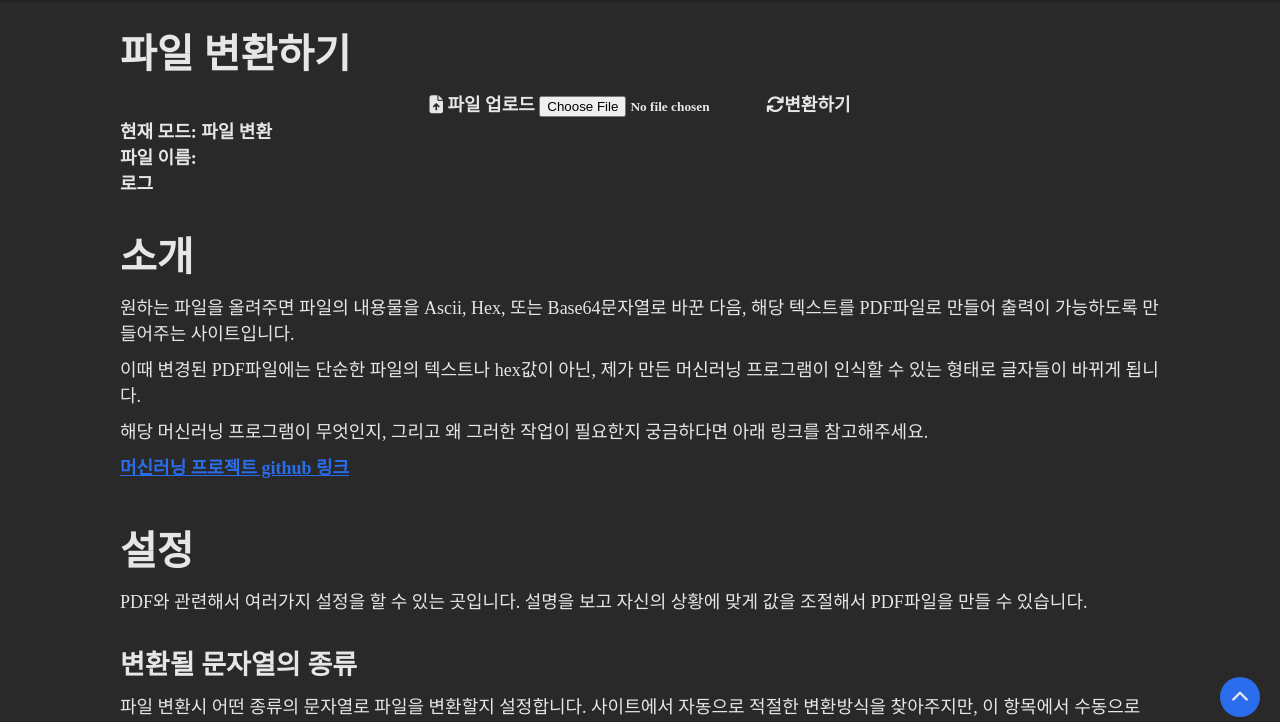
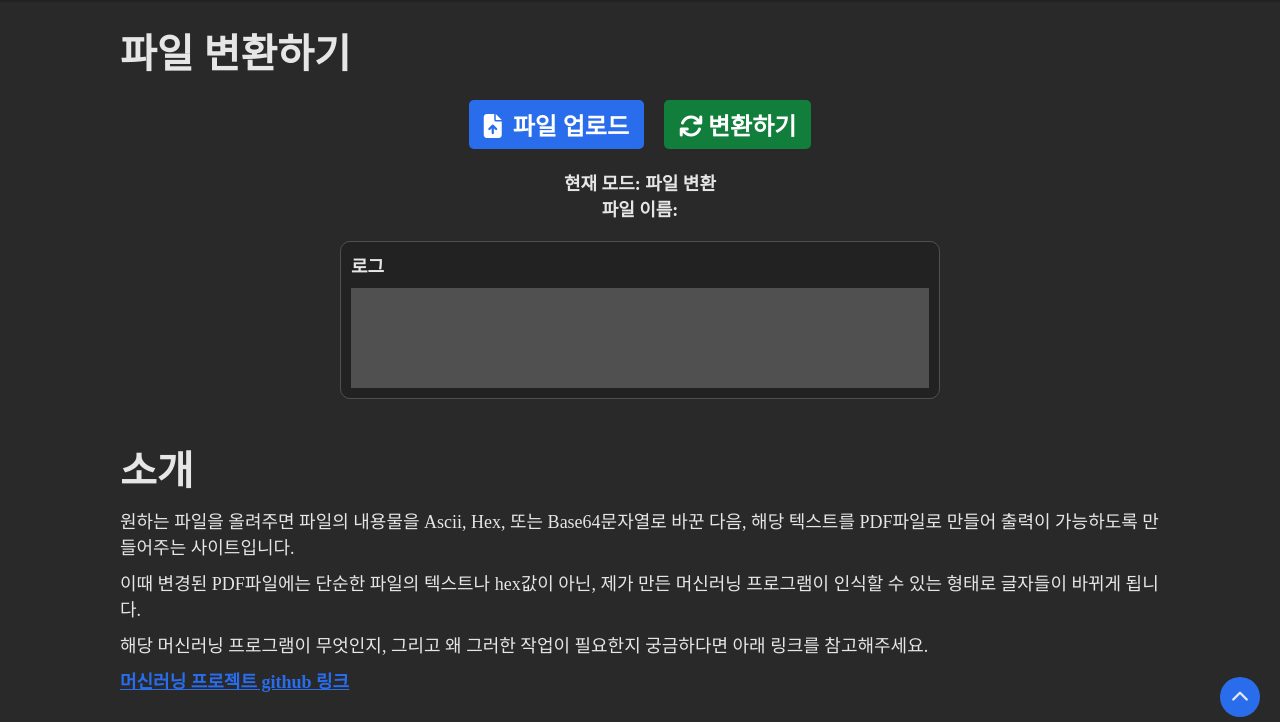
Before and after one commit to inmare/file-to-pdf, a plain HTML site: page index.html in a window 1280 px wide. Shown: the part 63-785 px from the top of the page. Drawn offline with nearby package versions, Linux system fonts and the light colour scheme; a web font is replaced by a local one.

Commit message:
file-convert 요소 css 수정

```diff
--- a/css/core.css
+++ b/css/core.css
@@ -9,6 +9,7 @@
   --color-black: rgb(34, 34, 34);
   --color-blue: rgb(41, 109, 236);
   --color-dark-blue: rgb(28, 80, 179);
+  --color-green: rgb(17, 126, 59);
   --color-red: rgb(212, 21, 21);
 }
 
--- a/css/file-convert.css
+++ b/css/file-convert.css
@@ -1,30 +1,25 @@
-.file-select {
-  display: flex;
-  flex-direction: column;
-  align-items: center;
-  text-align: center;
-}
-
-.file-label {
-  display: flex;
-  justify-content: center;
-  align-items: center;
-  padding: 7px 15px 7px 15px;
+.file-btn {
+  padding: 7px 15px;
+  margin: 10px;
   border-radius: 5px;
-  background-color: var(--color-blue);
+  font-size: 1.5rem;
   color: white;
-}
-
-.file-label label {
-  font-size: 1.5rem;
   cursor: pointer;
 }
 
-.file-label label i {
+.file-btn i {
   padding-right: 5px;
 }
 
-.file-label input[type="file"] {
+#upload-btn {
+  background-color: var(--color-blue);
+}
+
+#upload-btn label {
+  cursor: pointer;
+}
+
+#upload-btn input[type="file"] {
   position: absolute;
   width: 0;
   height: 0;
@@ -33,22 +28,30 @@
   border: 0;
 }
 
-.generate-button {
-  background-color: rgb(32, 32, 32);
-  color: white;
-  font-size: 1.5rem;
-  padding: 5px 10px 5px 10px;
-  margin: 20px 0 20px 0;
-  border-radius: 5px;
-  box-shadow: 0px 0px 5px 1px rgba(0, 0, 0, 0.11);
-  transition: transform 0.5s cubic-bezier(0, 0, 0, 1);
-  cursor: pointer;
+#convert-btn {
+  background-color: var(--color-green);
 }
 
-.generate-button i {
-  padding-right: 10px;
+#status {
+  max-width: 600px;
+  margin: 10px auto;
 }
 
-.generate-button.hover:hover {
-  transform: scale(105%);
+#status > p {
+  text-align: center;
 }
+
+#status-log {
+  padding: 10px;
+  margin-top: 20px;
+  background-color: var(--color-black);
+  border: 1px solid var(--color-gray);
+  border-radius: 10px;
+}
+
+#log-board {
+  background-color: var(--color-gray);
+  margin-top: 10px;
+  padding: 10px 5px;
+  height: 100px;
+}
```
